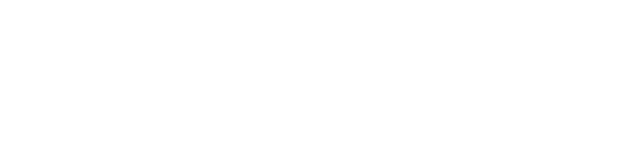
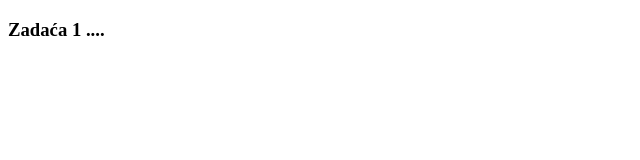
Before and after one commit to ivan10m/wp_matasovic_ivan, a plain HTML site: page zadace/zadaca1.html in a window 1280 px wide. Shown: the full height of the page, 0-640 px from the left. Drawn offline with Linux system fonts and the light colour scheme.

Commit message:
Update zadaca1.html

```diff
--- a/zadace/zadaca1.html
+++ b/zadace/zadaca1.html
@@ -3,9 +3,9 @@
 <head>
     <meta charset="UTF-8">
     <meta name="viewport" content="width=device-width, initial-scale=1.0">
-    <title>Document</title>
+    <title>Zadaca1</title>
 </head>
 <body>
-
+    <h3>Zadaća 1 ....</h3>
 </body>
 </html>
```
